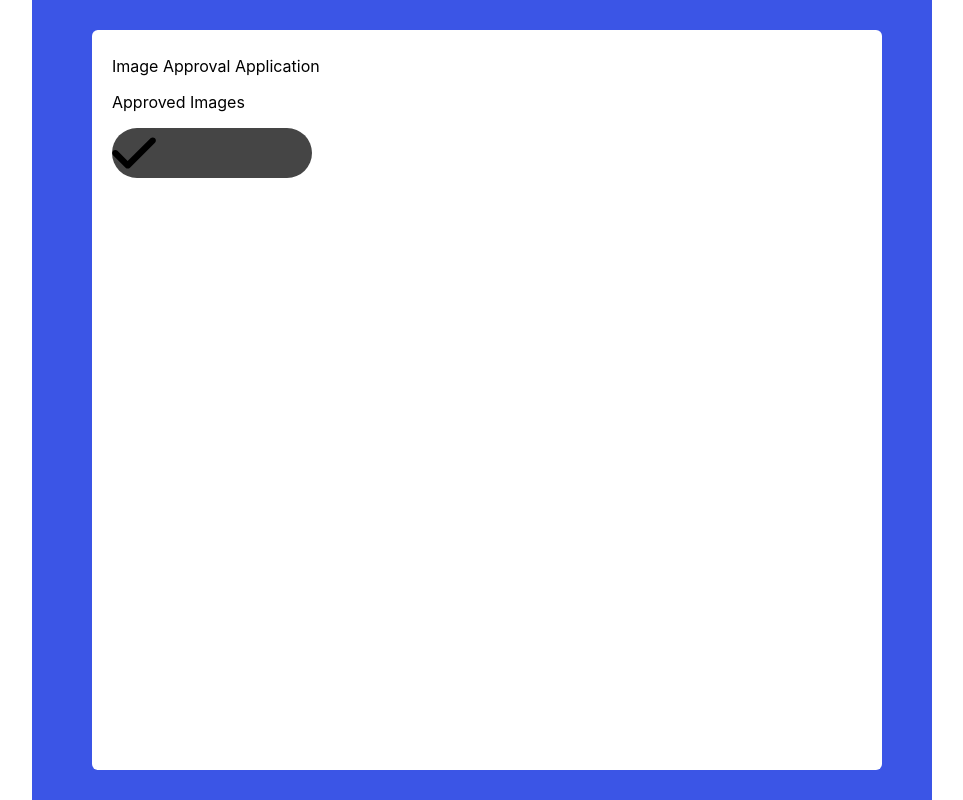
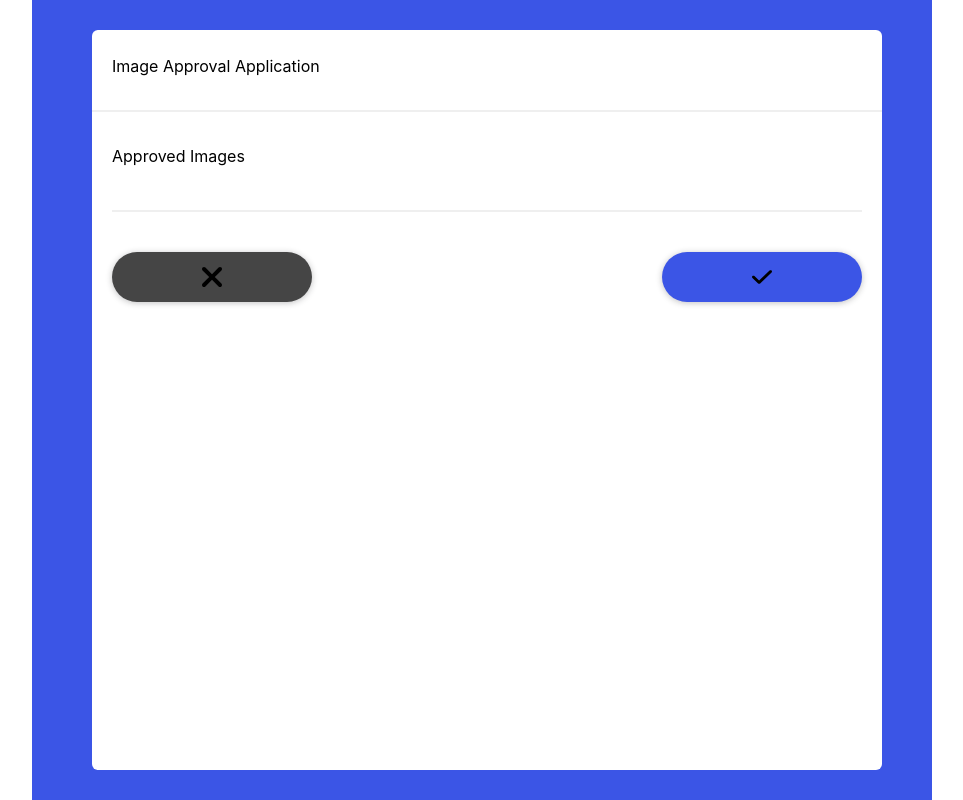
Before and after one commit to allindeveloper/photo-reviewer, a React (Create React App) app: page / in a window 1280 px wide. Shown: the whole page, without its empty margins (158-1121 px from the left). Built offline with nearby package versions, Linux system fonts and the light colour scheme.

Commit message:
custom button, added tests to space components

```diff
--- /dev/null
+++ b/src/components/shared/ApprovedImage.tsx
@@ -0,0 +1,6 @@
+import React from "react";
+
+const ApprovedImage = () => {
+  return <div></div>;
+};
+export default ApprovedImage;
--- a/src/components/shared/ImageContainer.tsx
+++ b/src/components/shared/ImageContainer.tsx
@@ -3,7 +3,6 @@ import styled from "styled-components";
 
 const StyledImageContainer = styled.div`
   border-radius: 6px;
-  padding: 10px 20px;
   width: 100%;
   background-color: ${props => props.theme.pallete.common.white};
 `;
--- a/src/components/ui/CustomButton/CustomButton.tsx
+++ b/src/components/ui/CustomButton/CustomButton.tsx
@@ -9,7 +9,6 @@ export interface ICustomButtonProps {
   onClick?: () => void;
 }
 const StyledCustomButton = styled.div<ICustomButtonProps>`
-  background: url(${props => (props.state === "cancel" ? check : times)});
   background-size: contain;
   background-color: ${props =>
     props.state === "cancel" ? props.theme.pallete.common.brown : props.theme.pallete.primary.main};
@@ -22,7 +21,16 @@ const StyledCustomButton = styled.div<ICustomButtonProps>`
   height: 50px;
   width: 200px;
   border-radius: 30px;
+  cursor: pointer;
+  box-shadow: 0 1px 6px 0 rgb(32 33 36 / 28%);
+  img {
+    width: 10%;
+  }
 `;
 export const CustomButton: React.FC<ICustomButtonProps> = ({ state = "cancel", disabled, onClick }) => {
-  return <StyledCustomButton state={state} disabled={disabled} onClick={onClick}></StyledCustomButton>;
+  return (
+    <StyledCustomButton state={state} disabled={disabled} onClick={onClick}>
+      <img src={state === "cancel" ? times : check} />
+    </StyledCustomButton>
+  );
 };
--- a/src/components/ui/Space/Space.tsx
+++ b/src/components/ui/Space/Space.tsx
@@ -5,5 +5,5 @@ interface SpaceProps {
   bottom?: number;
 }
 export const Space: React.FC<SpaceProps> = ({ top = 0, bottom = 0 }) => {
-  return <div style={{ marginTop: `${top}px`, marginBottom: `${bottom}px` }}></div>;
+  return <div data-testid="spaceComponent" style={{ marginTop: `${top}px`, marginBottom: `${bottom}px` }}></div>;
 };
--- a/src/pages/Welcome/Welcome.tsx
+++ b/src/pages/Welcome/Welcome.tsx
@@ -2,22 +2,43 @@ import React from "react";
 import Container from "../../components/shared/Container";
 import ImageContainer from "../../components/shared/ImageContainer";
 import { CustomButton } from "../../components/ui/CustomButton/CustomButton";
-
+import { Space } from "../../components/ui/Space/Space";
+import styles from "./welcome.module.css";
 const Welcome = () => {
   return (
+    <div className={styles.welcomeRoot}>
       <Container>
         <ImageContainer>
+          <div className={styles.caption}>
             <p className="caption">
               <label>Image Approval Application</label>
             </p>
+          </div>
 
+          <hr />
+
+          <div className={styles.approvedImages}>
             <p>
               <label>Approved Images</label>
             </p>
+          </div>
 
+          <div className={styles.bottomSection}>
+            <hr />
+            <Space top={40} />
+
+            <div className={styles.welcomeActions}>
+              <div>
                 <CustomButton state={"cancel"} />
+              </div>
+              <div>
+                <CustomButton state={"okay"} />
+              </div>
+            </div>
+          </div>
         </ImageContainer>
       </Container>
+    </div>
   );
 };
 export default Welcome;
--- /dev/null
+++ b/src/pages/Welcome/welcome.module.css
@@ -0,0 +1,17 @@
+.welcomeRoot hr {
+  border: 1px solid #efefef;
+}
+
+.welcomeActions {
+  display: flex;
+  justify-content: space-between;
+}
+.bottomSection {
+  padding: 10px 20px;
+}
+.approvedImages {
+  padding: 10px 20px;
+}
+.caption {
+  padding: 10px 20px;
+}
--- a/src/styles/theme.tsx
+++ b/src/styles/theme.tsx
@@ -1,4 +1,3 @@
-// my-theme.ts
 import { DefaultTheme } from "styled-components";
 
 const myTheme: DefaultTheme = {
```
Also changed, not shown: 1 other file (tests, documents, lock files or other folders). Lines whose indentation alone changed are shown as unchanged.
